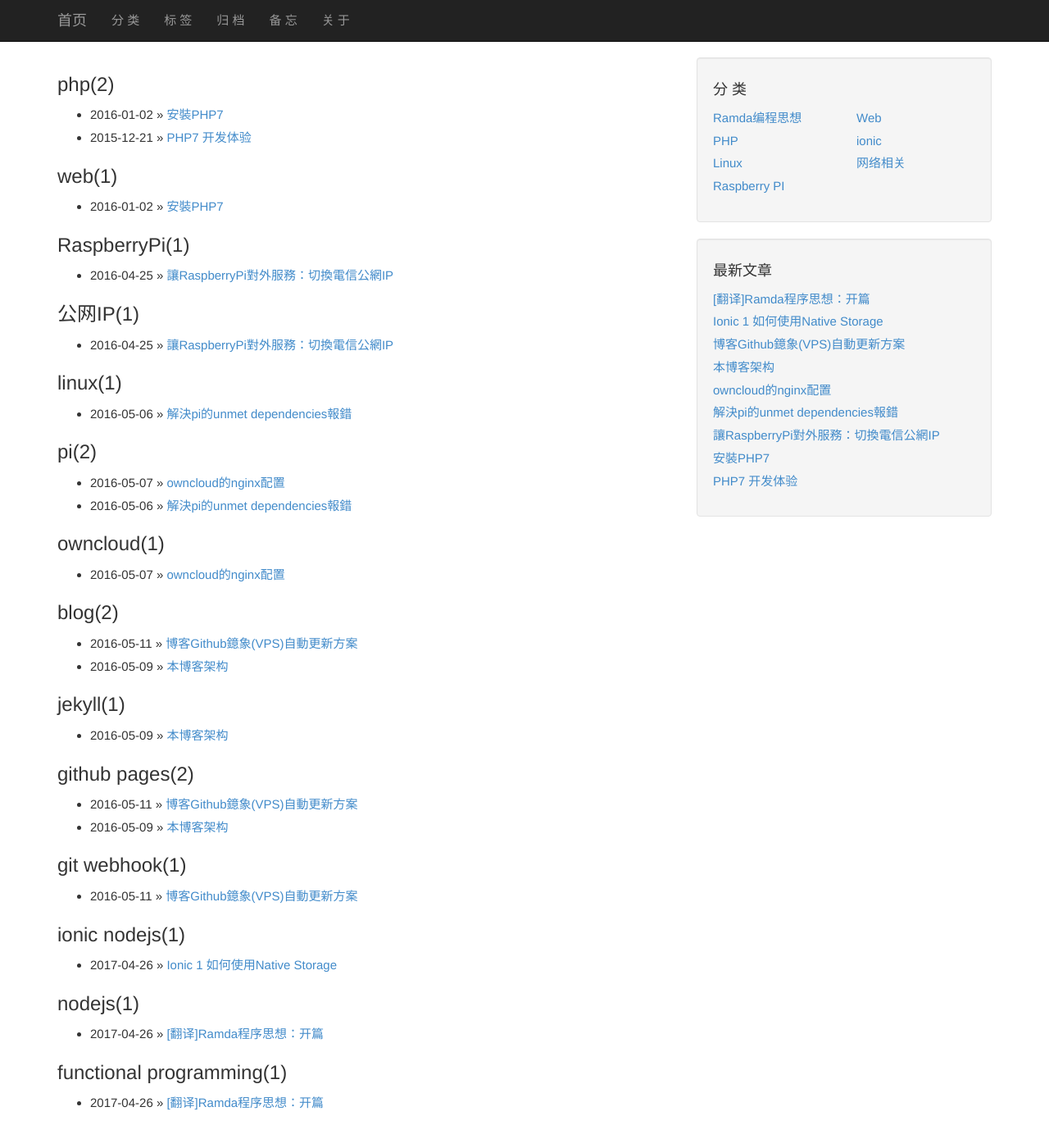
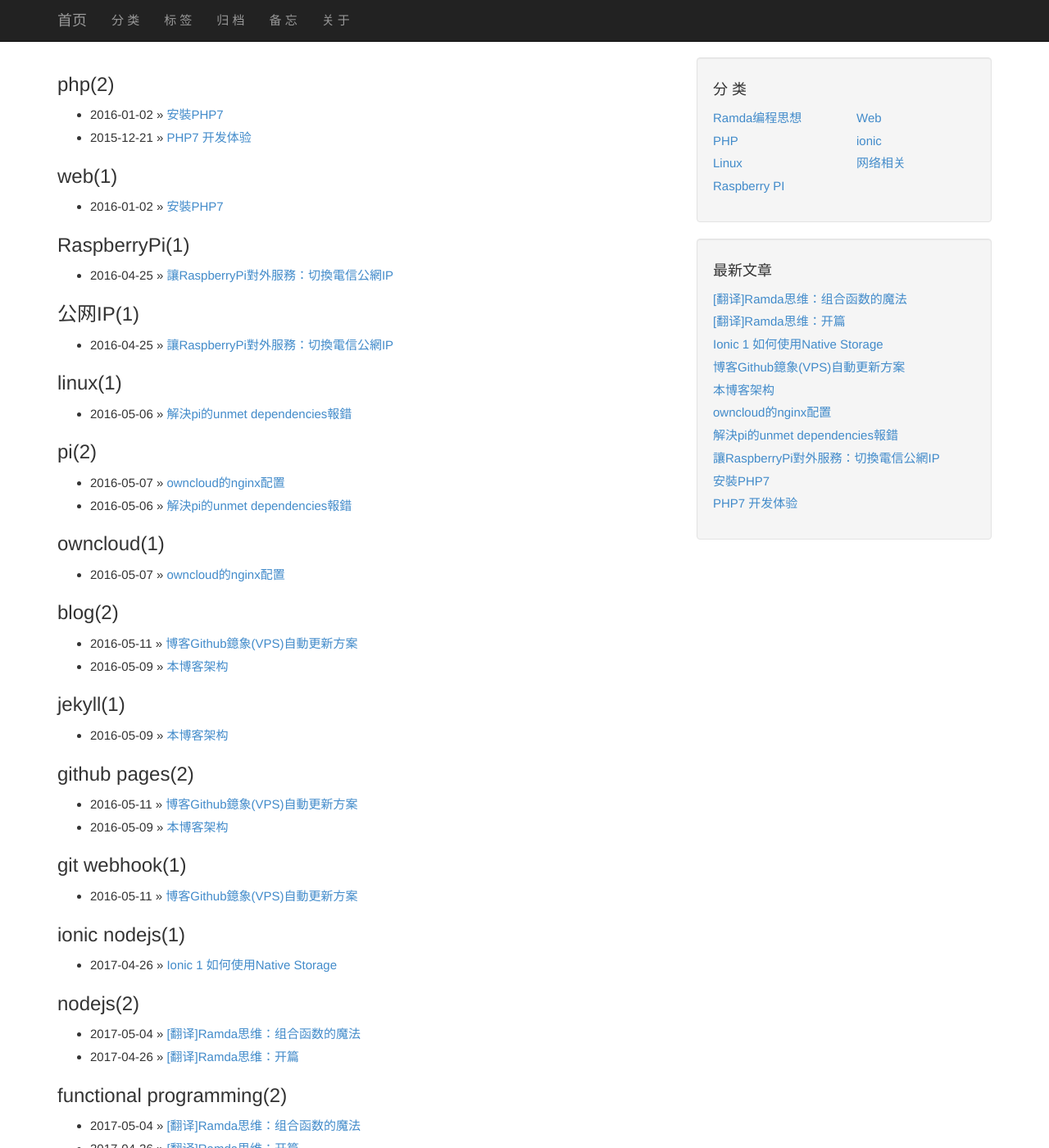
Before and after one commit to sunshine17/sunshine17.github.io, a Jekyll site: the page built from tags.md, in a window 1280 px wide and 1400 px high. Shown: the whole window at 82% size. Built offline with Jekyll 4.4.1, drawn with Linux system fonts in a browser that asks for light colours; comment, search, counter and statistics services are not loaded; some of the changed lines change nothing that is shown.

Commit message:
#update# new post

````diff
--- a/_posts/2017-04-26-thinking-in-ramda-Wrap-Up.md
+++ b/_posts/2017-04-26-thinking-in-ramda-Wrap-Up.md
@@ -1,13 +1,13 @@
 ---
 layout: post
 category: "thinking_in_ramda"
-title:  "[翻译]Ramda程序思想：开篇"
+title:  "[翻译]Ramda思维：开篇"
 tags: [nodejs,functional programming]
 summary: "这是一个关于函数式编程的系列文章，使用nodejs的ramda库来讲解如何在nodejs这门目前最流行的语言实现函数式编程的理念。"
 ---
 
 >
-译者注：这是一个关于函数式编程的系列文章，主要讨论如何用nodejs这门目前最流行的语言通过使用函数式编程的理念来写出高可读性、健壮而简洁的程序代码。
+这是一个关于函数式编程的系列文章，主要讨论如何用nodejs这门目前最流行的语言通过使用函数式编程的理念来写出高可读性、健壮而简洁的程序代码。
 
 **\([英文原文链接在此](http://randycoulman.com/blog/2016/05/24/thinking-in-ramda-getting-started/ "英文原文链接在此")\)**
 
@@ -190,4 +190,4 @@ reduce(add, 5, [1, 2, 3, 4]) // --> 15
 
 ## **接下来**
 
-这个系列的下一篇，[组合你的函数](/thinking_in_ramda/combining_functions.html)，会介绍我们可以如何更进一步及开始用崭新及有趣的方法把多个函数组合成一个。
+这个系列的下一篇，[组合函数的魔法](/thinking_in_ramda/thinking-in-ramda-combining-functions.html)，会介绍我们可以如何更进一步及开始用崭新及有趣的方法把多个函数组合成一个。
--- /dev/null
+++ b/_posts/2017-05-04-thinking-in-ramda-combining-functions.md
@@ -0,0 +1,197 @@
+---
+layout: post
+category: "thinking_in_ramda"
+title:  "[翻译]Ramda思维：组合函数的魔法"
+tags: [nodejs,functional programming]
+summary: "这是一个关于函数式编程的系列文章，使用nodejs的ramda库来讲解如何在nodejs这门目前最流行的语言实现函数式编程的理念。"
+---
+
+这是【Ramda思维】这个讨论函数式编程思想系列文章的第2篇。
+
+**\([英文原文链接在此](http://randycoulman.com/blog/2016/05/31/thinking-in-ramda-combining-functions/ "英文原文")\)**
+
+在[上一篇](/thinking_in_ramda/thinking-in-ramda-Wrap-Up.html)中，我介绍了Ramda及一些FP的基本概念，例如函数、纯函数、以及赋值永恒性。然后建议最好的快速入门法就是学会使用集合迭代函数，例如`forEach`, `map`,`select`, 等等。
+
+
+## **简单的组合**
+
+当你熟悉了把函数作为参数传参到其它函数时，你就会发现很多时候你会想把多个函数组合起来（或者可以叫函数串联）。
+
+Ramda提供了好几个函数来实现简单的函数组合操作。看看其中的一部分：
+
+
+
+### **COMPLEMENT(取补集)**
+
+上一篇中，我们用`find`来找到列表中的第一个偶数：
+
+```javascript
+const isEven = x => x % 2 === 0
+
+find(isEven, [1, 2, 3, 4]) // --> 2
+```
+
+如果现在我们想要的是找到第一个奇数呢？当然我们可以马上写一个`isOdd`的函数来实现。但其实，我们知道任何一个数字，如果不是偶数就肯定是奇数。这在数学上叫互补律(奇数+偶数=自然数)，我们可以重用之前的`isEven`函数。
+
+Ramda提供了一个高阶函数：`complement`，它接受另一个函数参数然后返回一个新的函数，新函数返回与原函数相反的值。例如原函数返回`true`的话新函数就返回`false`，反之亦然。
+
+```javascript
+// 用complement函数的版本
+const isEven = x => x % 2 === 0
+
+find(complement(isEven), [1, 2, 3, 4]) // --> 1
+
+```
+
+可读性可以更高一点的是：可以为`complement`化后的函数命名，使之能被重复使用：
+
+```javascript
+// 命名的isOdd函数
+const isEven = x => x % 2 === 0
+const isOdd = complement(isEven)
+
+find(isOdd, [1, 2, 3, 4]) // --> 1
+
+```
+
+需要指出的是，`complement`在函数运算上实现了数值运算中的`!`(取反)操作的概念。
+
+
+
+### **BOTH/EITHER(取与/取或)**
+
+假设我们要实现一个美国的选举投票系统。一个人要投票，我们需要先确定他是否有合法的选举投票权。根据美国法律，一个人只有年满18岁并且是我国公民才能选举投票。另外，只要他在美国境内出生或通过合法的移民手续后就被认为是美国的公民。
+
+```javascript
+// 合法的选举人
+const wasBornInCountry = person => person.birthCountry === OUR_COUNTRY
+const wasNaturalized = person => Boolean(person.naturalizationDate)
+const isOver18 = person => person.age >= 18
+
+const isCitizen = person => wasBornInCountry(person) || wasNaturalized(person)
+
+const isEligibleToVote = person => isOver18(person) && isCitizen(person)
+
+```
+
+上面的代码是可行的，但Ramda提供了一些方便快捷的函数使我们可以把上述代码简化一下：
+
+- `both`：实现逻辑与(且)，接受两个函数参数, 返回一个新的函数。新函数只有在两个函数参数都返回`true`时才返回`true`，否则返回`false`。
+
+- `either`：实现逻辑或，接受两个函数参数，返回一个新的函数。只要两个函数参数任意一个返回`true`，新函数就会返回`true`，否则返回`false`。
+
+借助这两个函数，我们可以简化一下`isCitizen`及`isEligibleToVote`：
+
+```javascript
+
+// 使用both及either简洁代码
+
+const isCitizen = either(wasBornInCountry, wasNaturalized)
+const isEligibleToVote = both(isOver18, isCitizen)
+
+```
+
+可以看到，`both`也同`complement`一樣，在函數上實現了數值運算的邏輯操作，這裡`both`實現的是`&&`（邏輯與）操作。同理，`either`也是，实现了`||`（逻辑或）操作。
+
+Ramda同时也提供了`allPass`及`anyPass`函数，接受一个任意长度的函数数组。顾名思义地，`allPass`类似`both`，`anyPass`类似`either`。
+
+
+
+## **PIPELINES(管道)**
+
+**这是相当重要的一个概念，可以说是最有趣的魔法棒。**
+
+很多时候，我们需要用一个管道（也可以说是工厂里的流水线）的方式，对数据进行若干个环节（函数）的处理。例如，我们可能拿到两个数字，先相乘，再加1，然后取平方。我们可以这样写：
+
+```javascript
+
+// 直观但粗糙的管道（流水线）
+
+const multiply = (a, b) => a * b
+const addOne = x => x + 1
+const square = x => x * x
+
+const operate = (x, y) => {
+  const product = multiply(x, y)
+  const incremented = addOne(product)
+  const squared = square(incremented)
+
+  return squared
+}
+
+operate(3, 4) // => ((3 * 4) + 1)^2 => (12 + 1)^2 => 13^2 => 169
+
+```
+
+请仔细观察上述代码中每个环节的操作是如果作用到上一操作的输出的。
+
+
+
+### **PIPE(管道)**
+
+Ramda提供了`pipe`函数，接受一个或多个函数作为参数，然后返回一个新的函数。
+
+新的函数的参数个数与传入`pipe`的第一个函数的参数数量一样。然后输入数据（参数）就从第一个函数一直往下流，流经传入`pipe`的每个函数参数去处理。`pipe`接受的函数参数就好样管道的每个处理环节一样，依次传递处理结果给下一级函数处理。直到最后一个函数处理完，其返回的结果就是你调用`pipe`生成的函数所取得的结果。
+
+请注意，传入`pipe`的函数中，除了第一个之外，其余所有函数都只能是单一参数函数（只接受一个参数）。
+
+了解完`pipe`的特性后，我们就可以用`pipe`来简化上面粗糙的`operate`函数了：
+
+```javascript
+const operate = pipe(multiply, addOne, square)
+```
+
+处理过程：
+
+1. 当我们调用`operate(3, 4)`时，`pipe`把`3`及`4`这两个参数传给`multiply`函数，`multiply`返回处理结果`12`
+2. `multiply`的结果以参数形式传入`addOne`，`addOne`返回`13`
+3. `addOne`返回的`13`流入下一个处理函数`square`，计算平方值，得到`169`
+4. `square`返回的`169`就是整个`operate`的输出（结果）
+
+
+
+### **COMPOSE(组合)**
+
+另一个改写`operate`的方式是使用一行写完的风格来去除所有临时变量：
+
+```javascript
+const operate = (x, y) => square(addOne(multiply(x, y)))
+
+```
+
+这样代码会更为紧凑，但也变得没有那么容易读懂。这个写法可以用Ramda的`compose`函数来改写。
+
+`compose`其实与`pipe`的处理方式一样，只是它会从右向左（与`pipe`相反）执行你传入的函数参数。看看用`compose`改写后的`operate`：
+
+```javascript
+const operate = compose(square, addOne, multiply)
+
+```
+
+这样得到的效果与上面介绍的`pipe`一样，只是传入的函数参数次序刚好相反。其实，Ramda底层中`compose`函数是用`pipe`实现的(你应该能猜到如何用`pipe`实现`compose`)。
+
+我通常这样看`compose`：`compose(f, g)(value)`等同于`f(g(value))`。
+
+与`pipe`同理，需要注意除了最后一个传入函数之外，其余函数都是单一参数参数。
+
+
+
+### **用COMPOSE还是PIPE ?**
+
+也许`pipe`应该是对于从命令式编程语言过来的人来说最容易理解的，因为命令式编程习惯了从左到右看函数。但是`compose`会更容易变形成为嵌套函数的形式。
+
+我至今尚未归纳出一个很好的原则来界定何时用`compose`何时用`pipe`，因为两者在Ramda的思维里是一致的，也许选用哪个其实并不太重要，你看哪个更容易理解就用那个就行了。
+
+
+
+## **总结**
+
+通过以具体的特定逻辑组合多个函数，我们可以写出更为有趣的函数。
+
+
+
+## **下一篇**
+
+也许你已经注意到，我们在组合函数时会忽略被组合函数的参数。只有当最终调用组合后的函数时，我们才会传入所需的参数。
+
+这在函数式编程中是很常见的事，我在下一篇：[部分应用函数](/thinking_in_ramda/thinking-in-ramda-partial-application.html)中会详细介绍这一点。
````
